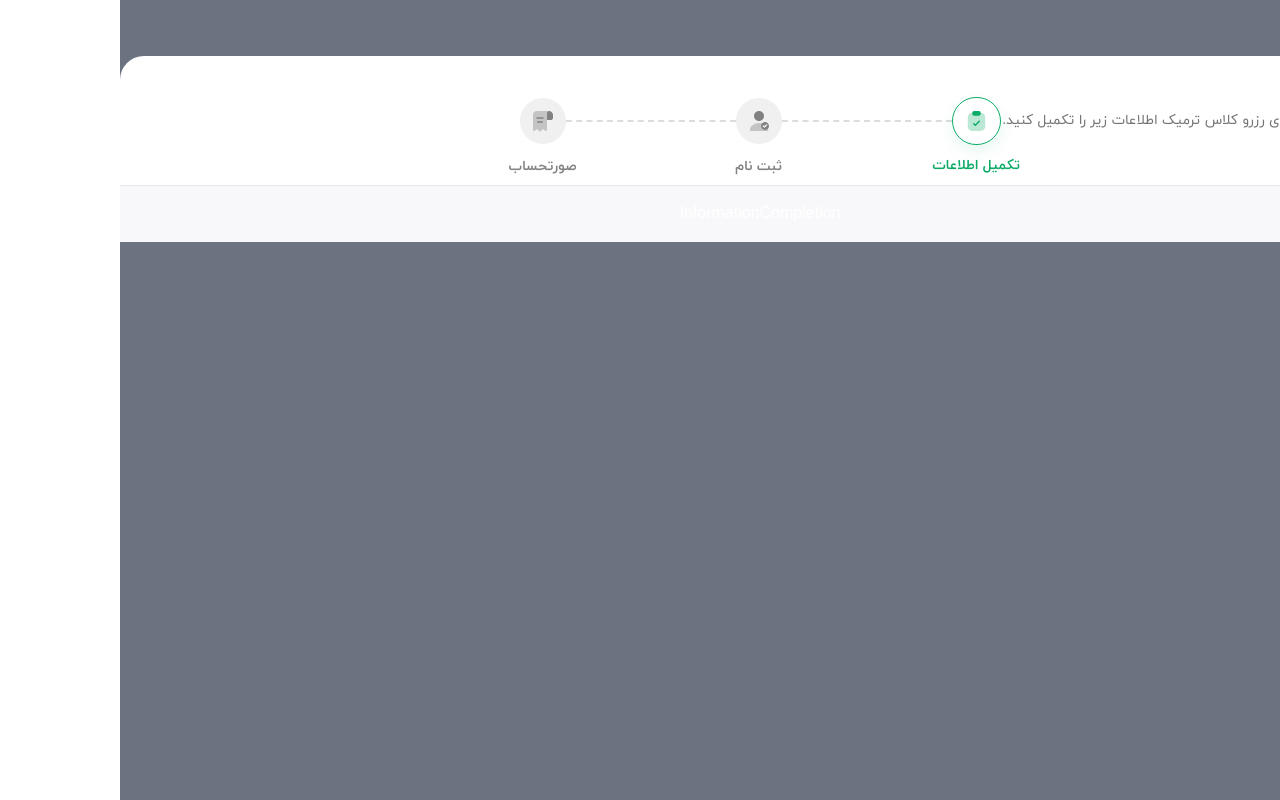
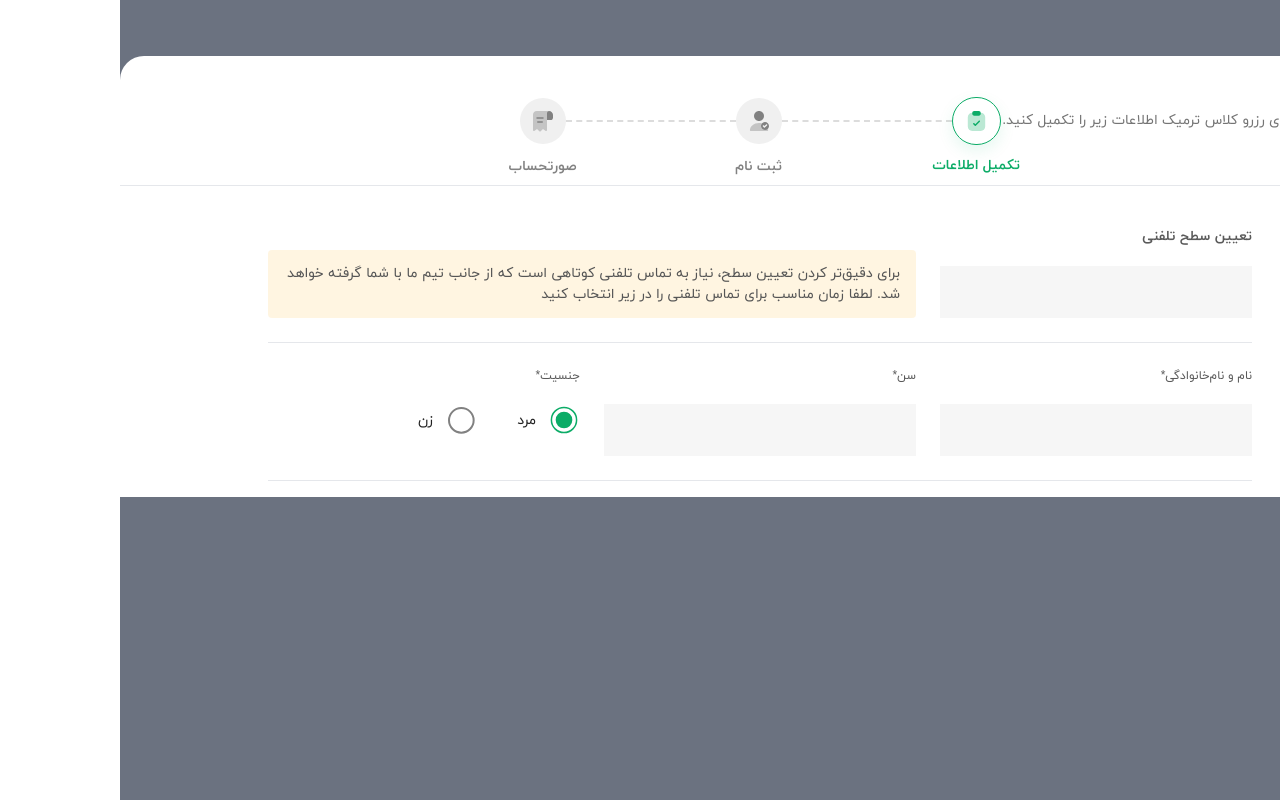
Before and after one commit to buggyGrandma/lang-site, a Next.js app: page /class-reservation/information-completion in a window 1280 px wide. Built offline with nearby package versions, Linux system fonts and the light colour scheme.

Commit message:
radio icon handled

```diff
--- a/app/class-reservation/information-completion/page.tsx
+++ b/app/class-reservation/information-completion/page.tsx
@@ -1,7 +1,80 @@
+"use client";
+import { useState } from "react";
+import RadioIcon from "../../components/RadioIcon";
+
 const InformationCompletion = () => {
+  const [selected, setSelected] = useState<"male" | "female">("male");
   return (
     <>
-      <div>InformationCompletion</div>
+      <div className="max-w-[984px]">
+        <div className="md:hidden mb-[16px] text-[14px] text-[#757575] font-normal">
+          برای رزرو کلاس ترمیک اطلاعات زیر را تکمیل کنید.
+        </div>
+        <div className="border-b py-[24px] gap-x-[24px] gap-y-[16px] flex flex-col md:flex-row-reverse md:items-end">
+          <div className="h-fit px-[16px] py-[13px] max-w-[648px] bg-[#FFCC68] bg-opacity-20 text-[#555555] text-[14px] font-normal rounded-[4px]">
+            برای دقیق‌تر کردن تعیین سطح، نیاز به تماس تلفنی کوتاهی است که از
+            جانب تیم ما با شما گرفته ‌خواهد شد. لطفا زمان مناسب برای تماس تلفنی
+            را در زیر انتخاب کنید
+          </div>
+          <div>
+            <div className="mb-[19px] text-[#5A5A5A] text-[14px] font-iranSansBold font-medium">
+              تعیین سطح تلفنی
+            </div>
+            <div className="md:w-[312px] h-[52px] bg-[#F6F6F6] w-full "></div>
+          </div>
+        </div>
+        <div className="border-b py-[24px] gap-x-[24px] gap-y-[16px] flex flex-col md:flex-row ">
+          <div>
+            <div className="mb-[19px] text-[#5A5A5A] text-[12px] font-normal">
+              نام و نام‌خانوادگی*
+            </div>
+            <div className="md:w-[312px] h-[52px] bg-[#F6F6F6] w-full "></div>
+          </div>
+          <div>
+            <div className="mb-[19px] text-[#5A5A5A] text-[12px] font-normal">
+              سن*
+            </div>
+            <div className="md:w-[312px] h-[52px] bg-[#F6F6F6] w-full "></div>
+          </div>
+          <div>
+            <div className="mb-[19px] text-[#5A5A5A] text-[12px] font-normal">
+              جنسیت*
+            </div>
+            <div className="text-[#212121] text-[14px] font-normal flex gap-[40px] items-center">
+              <input
+                onChange={() => setSelected("male")}
+                className="hidden"
+                type="radio"
+                name="sex"
+                value="male"
+                id="male"
+              />
+              <label
+                className="flex gap-[12px] justify-center items-center"
+                htmlFor="male"
+              >
+                <RadioIcon selected={selected === "male"} />
+                <p>مرد</p>
+              </label>
+              <input
+                onChange={() => setSelected("female")}
+                className="hidden"
+                type="radio"
+                name="sex"
+                value="female"
+                id="female"
+              />
+              <label
+                className="flex gap-[12px] justify-center items-center"
+                htmlFor="female"
+              >
+                <RadioIcon selected={selected === "female"} />
+                <p>زن</p>
+              </label>
+            </div>
+          </div>
+        </div>
+      </div>
     </>
   );
 };
--- a/app/class-reservation/layout.tsx
+++ b/app/class-reservation/layout.tsx
@@ -28,7 +28,7 @@ const classReservasionLayout = ({
         <div className="md:hidden h-[105px] py-[12px] px-10 border-b bg-white">
           <ReservationNav step="completeInfo" />
         </div>
-        <div className="p-4 gap-4 flex flex-col justify-center items-center bg-[#F8F8FB] h-fit">
+        <div className="p-4 gap-4 flex flex-col justify-center items-center bg-white h-fit">
           {children}
         </div>
       </div>
--- /dev/null
+++ b/app/components/RadioIcon.tsx
@@ -0,0 +1,50 @@
+const RadioIcon = ({ selected }: { selected: boolean }) => {
+  return (
+    <>
+      {selected ? (
+        <svg
+          width="32"
+          height="32"
+          viewBox="0 0 32 32"
+          fill="none"
+          xmlns="http://www.w3.org/2000/svg"
+        >
+          <rect
+            x="3.41504"
+            y="3.41504"
+            width="25.17"
+            height="25.17"
+            rx="12.585"
+            fill="white"
+          />
+          <rect
+            x="3.41504"
+            y="3.41504"
+            width="25.17"
+            height="25.17"
+            rx="12.585"
+            stroke="#0CAC67"
+            stroke-width="1.5"
+          />
+          <circle cx="16" cy="16" r="8.335" fill="#0CAC67" />
+        </svg>
+      ) : (
+        <svg
+          width="32"
+          height="32"
+          viewBox="0 0 32 32"
+          fill="none"
+          xmlns="http://www.w3.org/2000/svg"
+        >
+          <path
+            d="M16.335 28.67C9.53133 28.67 4 23.1387 4 16.335C4 9.53133 9.53133 4 16.335 4C23.1387 4 28.67 9.53133 28.67 16.335C28.67 23.1387 23.1387 28.67 16.335 28.67Z"
+            stroke="#818181"
+            stroke-width="2"
+          />
+        </svg>
+      )}
+    </>
+  );
+};
+
+export default RadioIcon;
```
